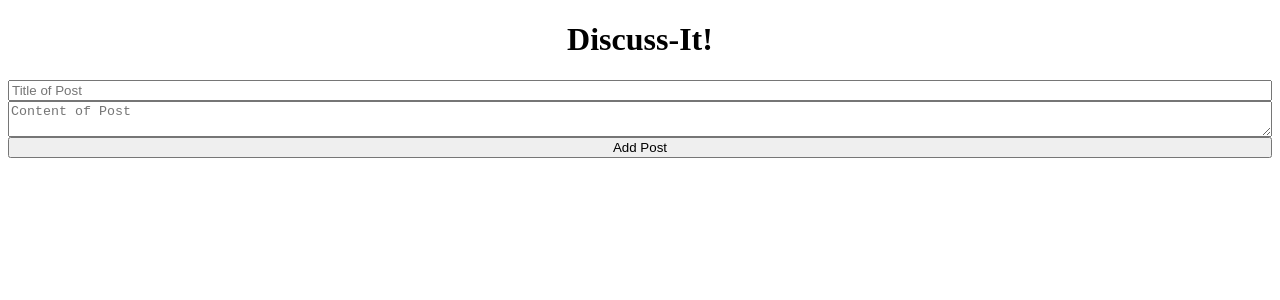
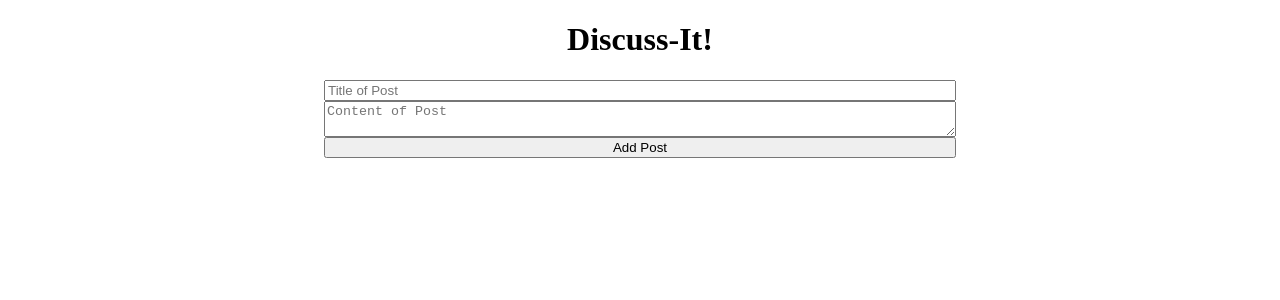
Before and after one commit to grobergm/discuss-it, a React (Create React App) app: page / in a window 1280 px wide. Shown: the top 300 px of the page. Built offline with nearby package versions, Linux system fonts and the light colour scheme.

Commit message:
fix dev server bug by deleting and reinstalling node_modules

```diff
--- a/src/App.js
+++ b/src/App.js
@@ -19,8 +19,11 @@ class App extends Component{
   }
 
   render(){
+    const layout={
+      margin:'0 25%'
+    }
     return (
-      <div>
+      <div style={layout}>
         <h1> Discuss-It! </h1>
         <NewPost
           isOpen={this.state.newPostFormOpen}
```
Also changed, not shown: src/components/PostList.js (+9 -4 lines), 1 other file (tests, documents, lock files or other folders).
